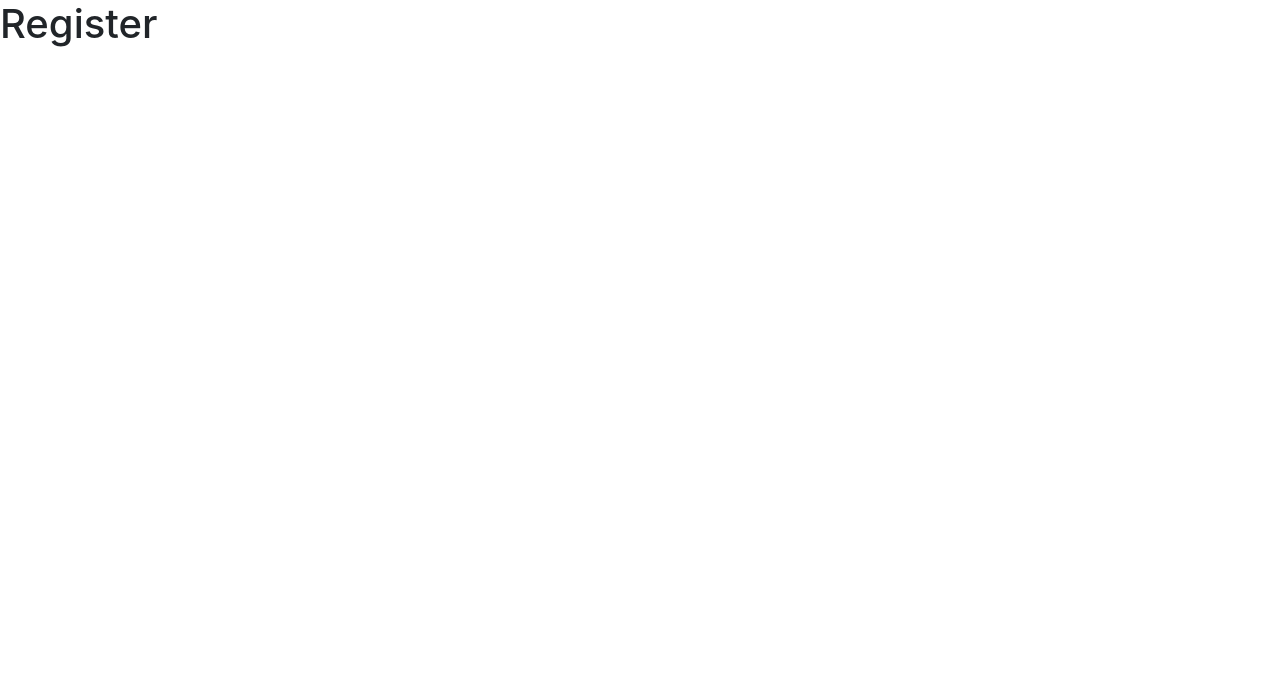
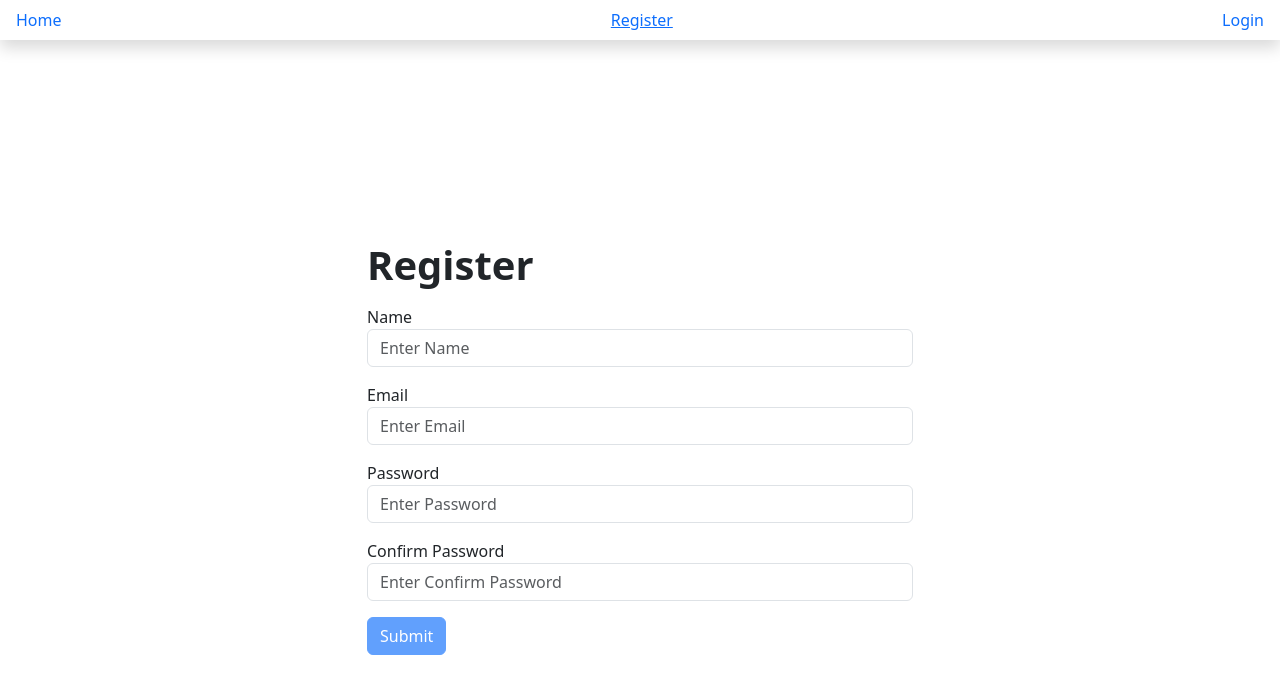
Before and after one commit to renecrapaud/cliente-react, a React (Create React App) app: page /register in a window 1280 px wide. Shown: the top 694 px of the page. Built offline with nearby package versions, Linux system fonts and the light colour scheme.

Commit message:
Agregar página de registro.

```diff
--- a/package.json
+++ b/package.json
@@ -6,8 +6,10 @@
     "@testing-library/jest-dom": "^5.16.5",
     "@testing-library/react": "^13.4.0",
     "@testing-library/user-event": "^13.5.0",
+    "axios": "^1.3.4",
     "react": "^18.2.0",
     "react-dom": "^18.2.0",
+    "react-hot-toast": "^2.4.0",
     "react-router-dom": "^6.9.0",
     "react-scripts": "5.0.1",
     "web-vitals": "^2.1.4"
--- a/src/App.js
+++ b/src/App.js
@@ -2,11 +2,14 @@ import Home from './pages/Home';
 import Login from './pages/Login';
 import Register from './pages/Register';
 import PageNotFound from './pages/PNF';
+import Main from './components/nav/Main';
+
 import { BrowserRouter, Routes, Route } from 'react-router-dom';
 
 function App() {
   return (
     <BrowserRouter>
+    <Main/>
       <Routes>
         <Route path='/' element={<Home />}/>
         <Route path='/register' element={<Register />}/>
--- /dev/null
+++ b/src/components/forms/Input.js
@@ -0,0 +1,14 @@
+export default function Input({value, setValue, label, type}){
+    return (
+        <div className="form-group mb-3">
+            <label>{label}</label>
+            <input
+                value={value}
+                onChange={(e) => { setValue(e.target.value)}}
+                type={type}
+                className="form-control"
+                placeholder={`Enter ${label}`}
+            />
+        </div>
+    )
+}
--- /dev/null
+++ b/src/components/nav/Main.js
@@ -0,0 +1,23 @@
+import { NavLink } from "react-router-dom";
+
+export default function Main(){
+    return (
+        <ul className="nav shadow mb-2 d-flex justify-content-between">
+            <li className="nav-item">
+                <NavLink className="nav-link" to="/">
+                    Home
+                </NavLink>
+            </li>
+            <li className="nav-item">
+                <NavLink className="nav-link" to="/register">
+                    Register
+                </NavLink>
+            </li>
+            <li className="nav-item">
+                <NavLink className="nav-link" to="/login">
+                    Login
+                </NavLink>
+            </li>
+        </ul>
+    )
+}
--- a/src/index.css
+++ b/src/index.css
@@ -1,13 +1,3 @@
-body {
-  margin: 0;
-  font-family: -apple-system, BlinkMacSystemFont, 'Segoe UI', 'Roboto', 'Oxygen',
-    'Ubuntu', 'Cantarell', 'Fira Sans', 'Droid Sans', 'Helvetica Neue',
-    sans-serif;
-  -webkit-font-smoothing: antialiased;
-  -moz-osx-font-smoothing: grayscale;
+.active{
+  text-decoration: underline;
 }
-
-code {
-  font-family: source-code-pro, Menlo, Monaco, Consolas, 'Courier New',
-    monospace;
-}
--- a/src/pages/Register.js
+++ b/src/pages/Register.js
@@ -1,7 +1,59 @@
+import { useState } from "react"
+import Input from "../components/forms/Input"
+import toast, { Toaster } from "react-hot-toast"
+import axios from "axios"
+
 export default function Register(){
+    const [email, setEmail] = useState("")
+    const [password, setPassword] = useState("")
+    const [name, setName] = useState("")
+    const [confirm, setConfirm] = useState("")
+
+    const handleSubmit = async (e) => {
+        e.preventDefaul()
+        try{
+            if(password !== confirm){
+                toast.error("Passwords do not match")
+                return
+            }
+            const {data} = await axios.post("http://localhost:8000/api/register", {name, email, password})
+            if(data.error){
+                toast.error(data.error)
+                return
+            } else {
+                toast.success("Succesfully Registered")
+                window.location.href = "/login"
+            }
+        } catch (err){
+            toast.error(err)
+        }
+    }
     return (
-        <div>
-            <h1> Register</h1>
+        <div className="d-flex justify-content-center align-items-center vh-100">
+            <Toaster/>
+            <div className="container">
+                <div className="row">
+                    <div className="col-md-6 offset-md-3">
+                        <h1 className="fw-bold mb-3">Register</h1>
+                        <form>
+                            <Input value={name} setValue={setName} label="Name" type="text"/>
+                            <Input value={email} setValue={setEmail} label="Email" type="email"/>
+                            <Input value={password} setValue={setPassword} label="Password" type="password"/>
+                            <Input value={confirm} setValue={setConfirm} label="Confirm Password" type="password"/>
+
+                            <button
+                                type="submit"
+                                className="btn btn-primary"
+                                onClick={handleSubmit}
+                                disabled={!name || !email || !password || !confirm || password.length < 6 }
+                            >
+                                Submit
+                            </button>
+                        </form>
+
+                    </div>
+                </div>
+            </div>
         </div>
     )
 }
```
Also changed, not shown: 1 other file (tests, documents, lock files or other folders).
